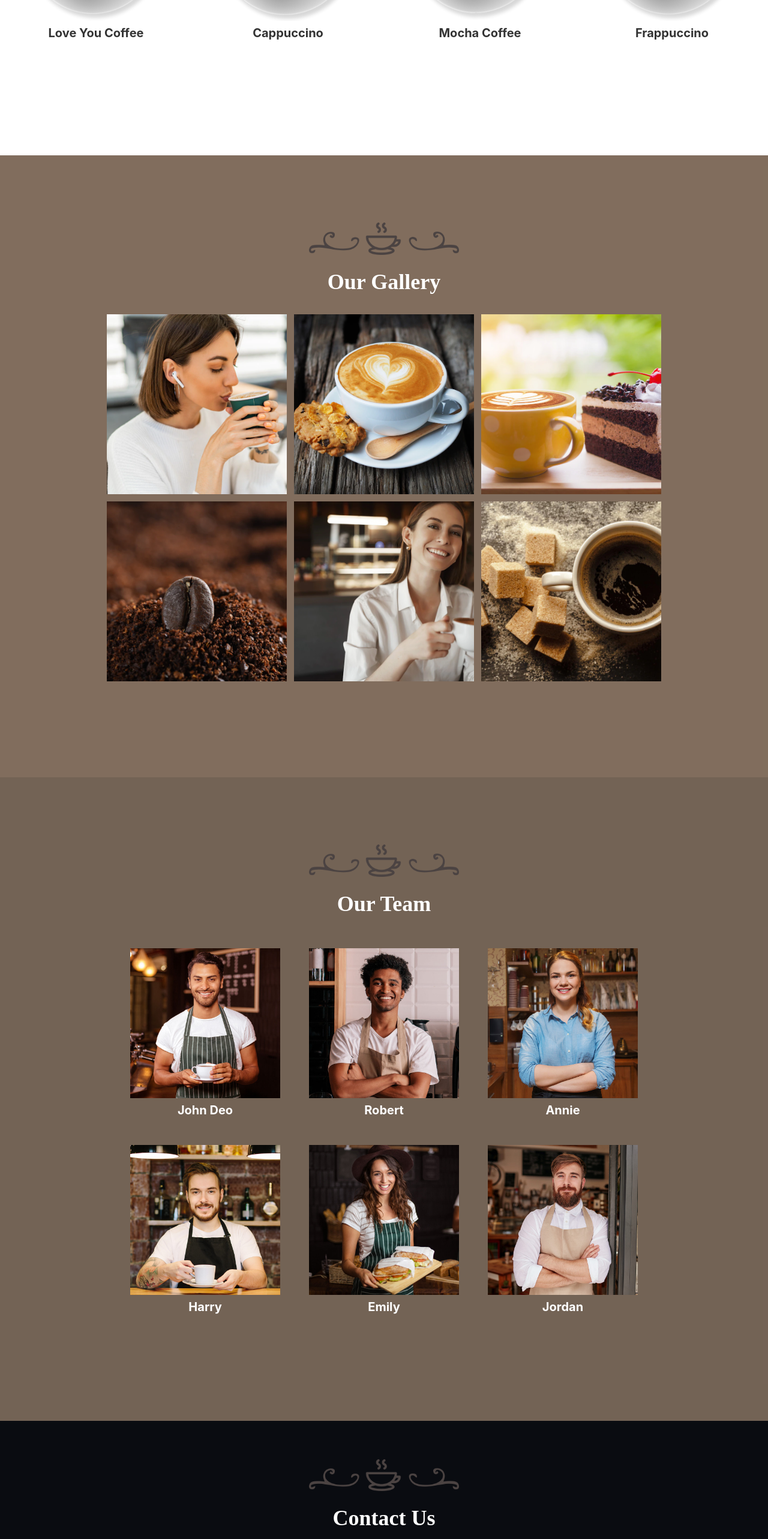
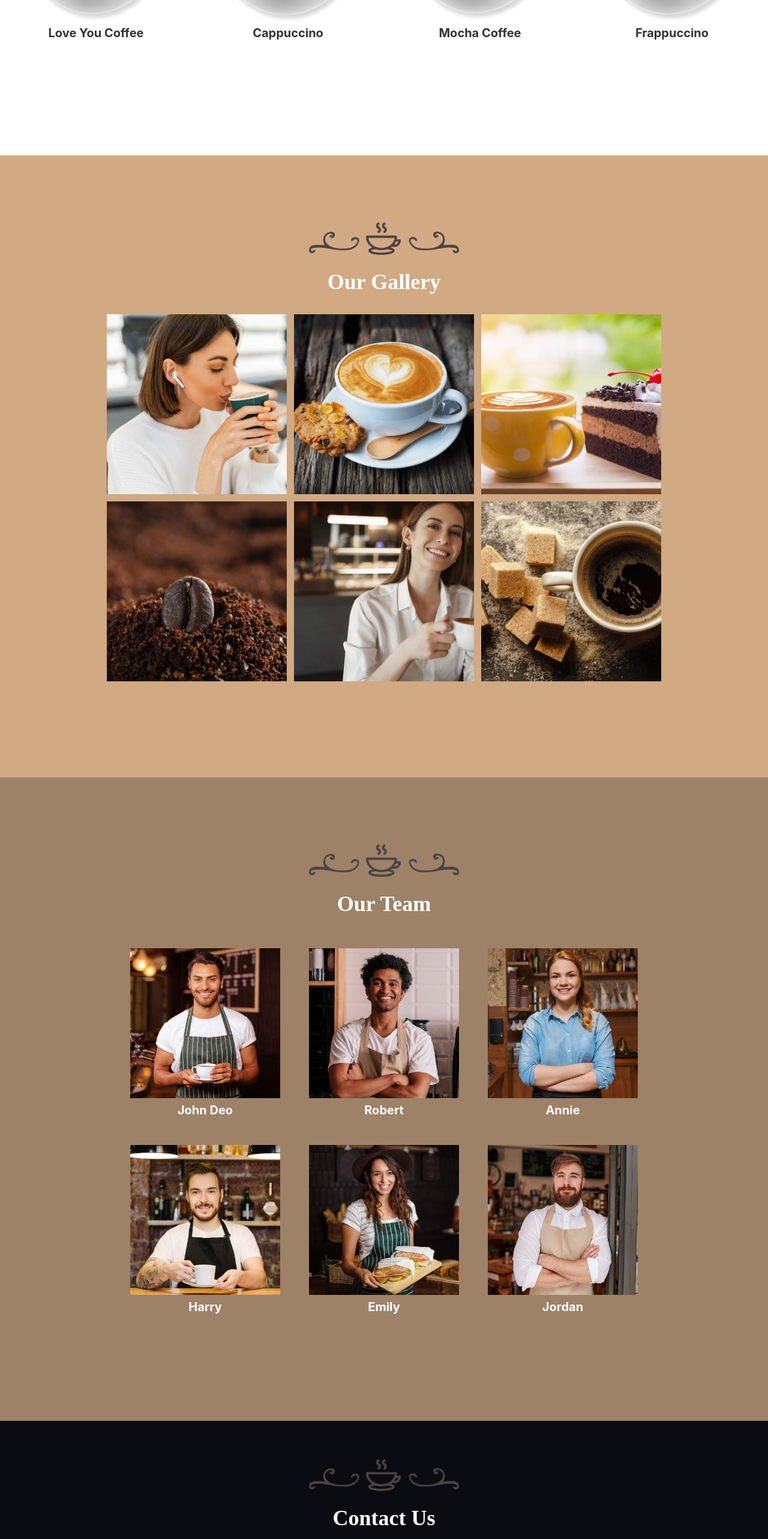
Before and after one commit to afiatamanna06/coffee_heaven, a Next.js app: page / in a window 1280 px wide. Shown: the part 2919-5485 px from the top of the page at 60% size. Built offline with nearby package versions, Linux system fonts and the light colour scheme; a web font is replaced by a local one.

Commit message:
Update background color

```diff
--- a/pages/index.js
+++ b/pages/index.js
@@ -23,8 +23,8 @@ export default function Home() {
         <Box bg={["rgba(0, 0, 0, .3)"]}><AboutSection /></Box>
         <Box bg={["rgba(0, 0, 0, .6)"]}><FacilitiesSection /></Box>
         <Box bg={["white"]}><MenuSection /></Box>
-        <Box bg={["rgba(255, 204, 153, .45)"]}><GallerySection /></Box>
-        <Box bg={["rgba(190, 156, 121, .55)"]}><TeamSection /></Box>
+        <Box bg={["rgba(255, 204, 153, .8)"]}><GallerySection /></Box>
+        <Box bg={["rgba(190, 156, 121, .8)"]}><TeamSection /></Box>
         <Box bg={["rgba(0, 0, 0, .6)"]}><ContactSection /></Box>
       </Box>
     </div>
```
